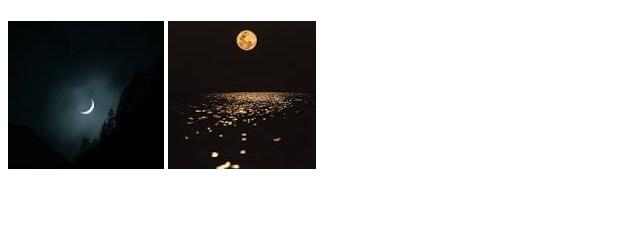
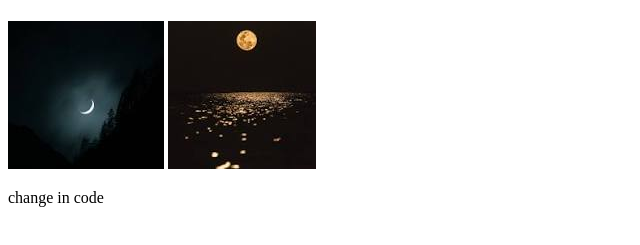
Before and after one commit to nasraabid/git-practice, a plain HTML site: page index.html in a window 1280 px wide. Shown: the part 59-304 px from the top of the page, without its empty margins (0-640 px from the left). Drawn offline with Linux system fonts and the light colour scheme.

Commit message:
Update index.html

```diff
--- a/index.html
+++ b/index.html
@@ -9,5 +9,6 @@
     <h1>the new website</h1>
     <img src="p1.jpeg" alt="">
     <img src="p2.jpeg" alt="">
+    <p>change in code</p>
 </body>
 </html>
```
